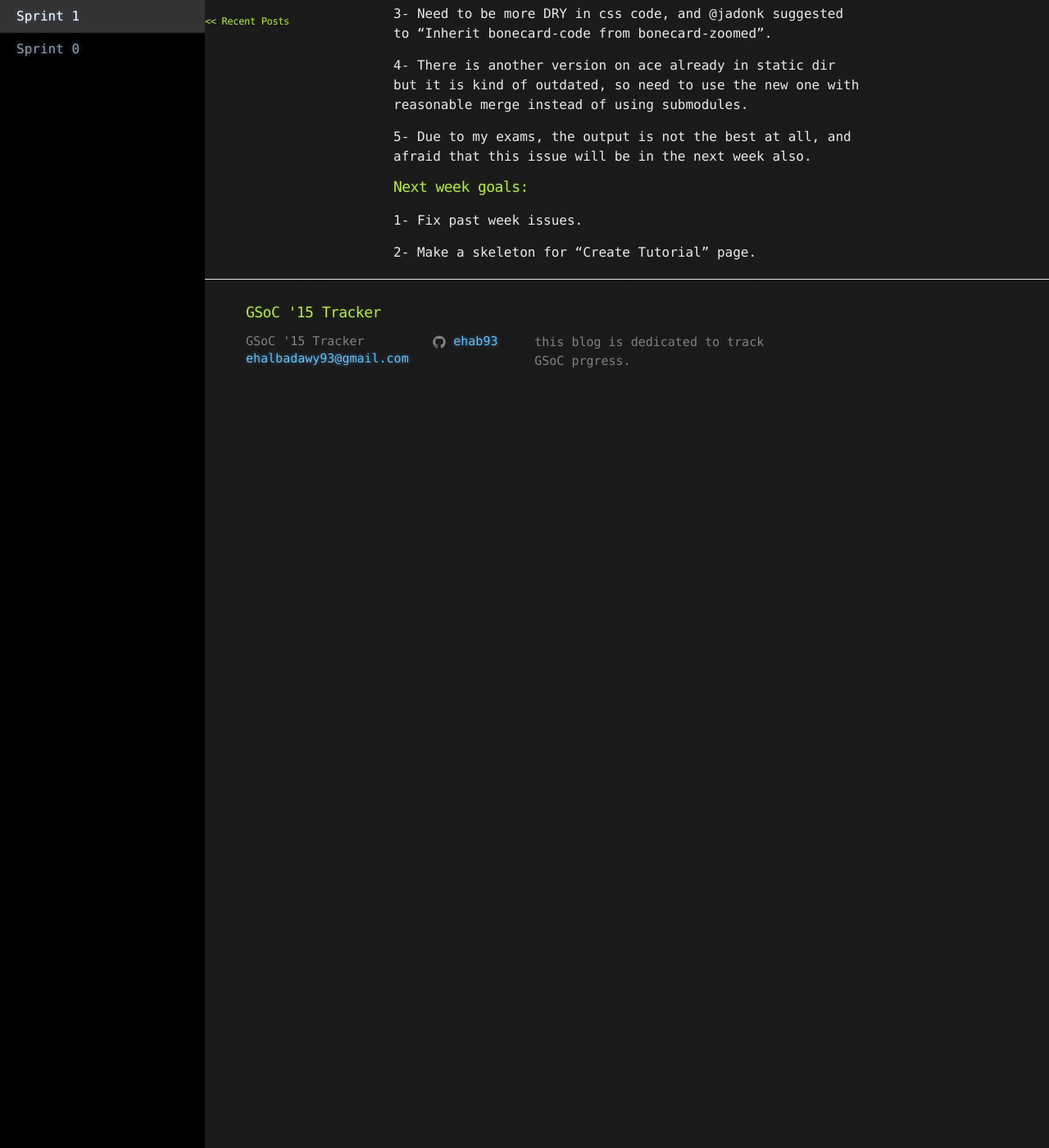
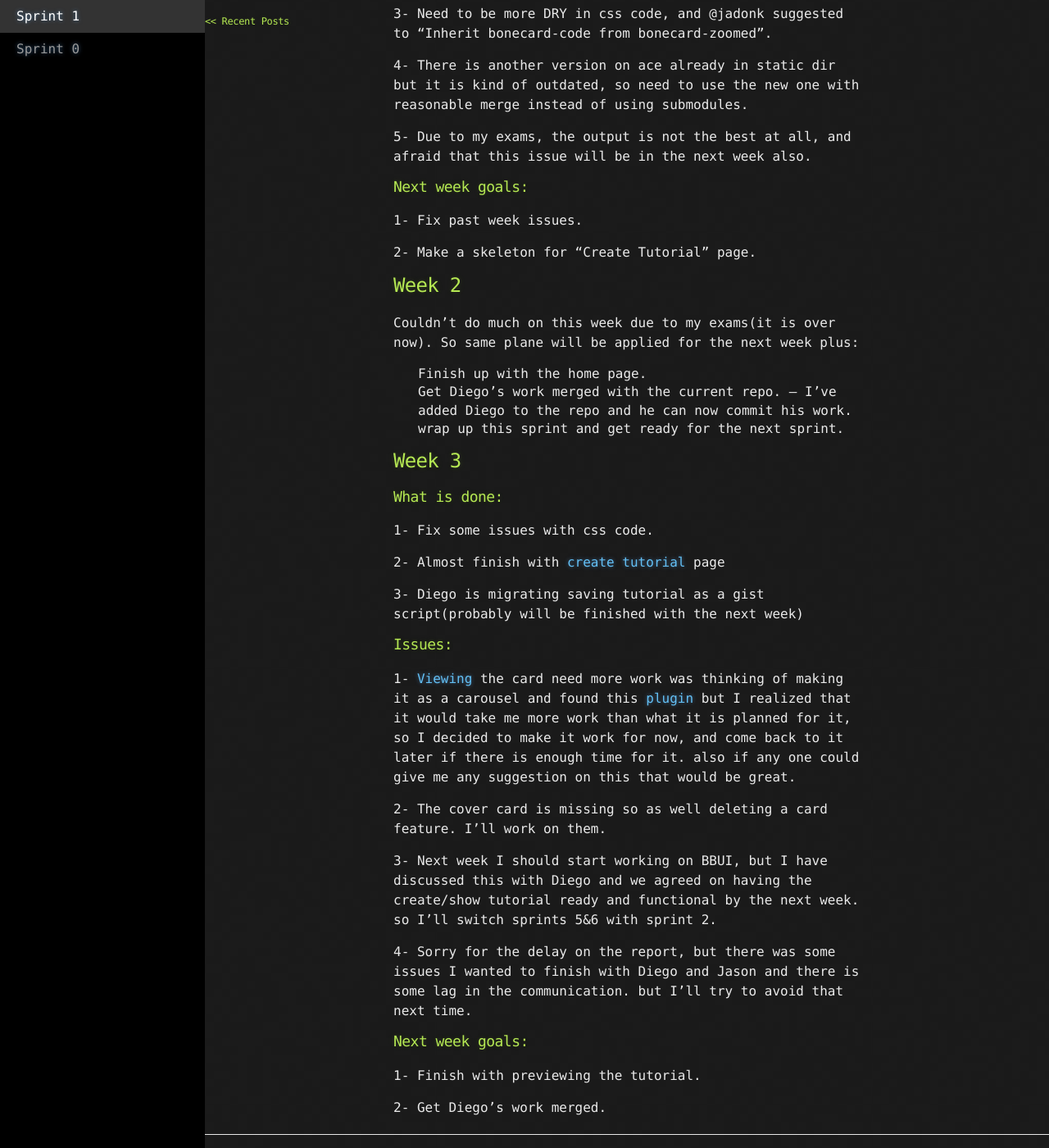
Before and after one commit to ebadawy/GSoC-Tracker, a Jekyll site: the page built from _posts/2015-6-2-sprint1.md, in a window 1280 px wide and 1400 px high, scrolled down 781 px. Shown: the whole window at 82% size. Built offline with Jekyll 4.4.1, drawn with Linux system fonts in a browser that asks for light colours; comment, search, counter and statistics services are not loaded.

Commit message:
Add week2&3 to sprint 1 post

```diff
--- a/_posts/2015-6-2-sprint1.md
+++ b/_posts/2015-6-2-sprint1.md
@@ -34,3 +34,45 @@ Well, what was planed here is to get @DiegoTc last year work and migrate it to j
 1- Fix past week issues.
 
 2- Make a skeleton for "Create Tutorial" page.
+
+## Week 2
+
+Couldn't do much on this week due to my exams(it is over now).
+So same plane will be applied for the next week plus:
+
+- Finish up with the home page.
+- Get Diego's work merged with the current repo.
+  -- I've added Diego to the repo and he can now commit his work.
+- wrap up this sprint and get ready for the next sprint.
+
+## Week 3
+
+### What is done:
+
+1- Fix some issues with css code.
+
+2- Almost finish with [create tutorial](http://ehab93.github.io/bone101/Support/bone101/create.html) page
+
+3- Diego is migrating saving tutorial as a gist script(probably will be finished with the next week)
+
+### Issues:
+
+1- [Viewing](http://screencast.com/t/KGFyaOnGyedr) the card need more work
+     was thinking of making it as a carousel and found this [plugin](http://owlgraphic.com/owlcarousel/demos/manipulations.html)
+     but I realized that it would take me more work than what it is planned for it, so I decided to make it work
+     for now, and come back to it later if there is enough time for it. also if any one could give me any
+     suggestion on this that would be great.
+
+2- The cover card is missing so as well deleting a card feature. I'll work on them.
+
+3- Next week I should start working on BBUI, but I have discussed this with Diego and we agreed on having
+    the create/show tutorial ready and functional by the next week. so I'll switch sprints 5&6 with sprint 2.
+
+4- Sorry for the delay on the report, but there was some issues I wanted to finish with Diego and Jason
+    and there is some lag in the communication. but I'll try to avoid that next time.
+
+### Next week goals:
+
+1- Finish with previewing the tutorial.
+
+2- Get Diego's work merged.
```
